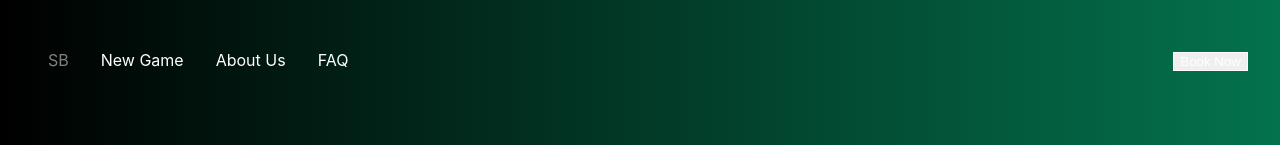
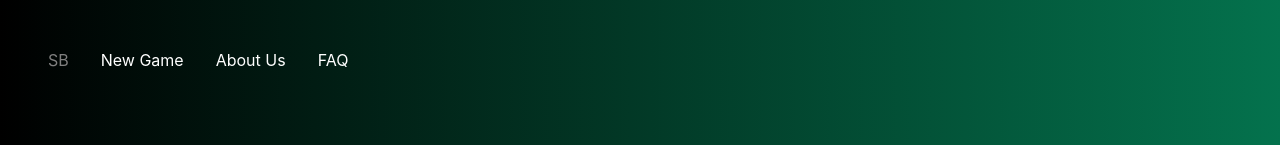
Before and after one commit to smailliwniloc/Spotify-Bingo, a React (Create React App) app: page / in a window 1280 px wide. Shown: the top 145 px of the page. Built offline with nearby package versions, Linux system fonts and the light colour scheme; no server answers; the HTML template or start-up script is replaced by a standard one.

Commit message:
remove weird button

```diff
--- a/src/components/Header.tsx
+++ b/src/components/Header.tsx
@@ -137,11 +137,11 @@ const PageHeader = () => {
           <NavLink to="/about-us">About Us</NavLink>
           <NavLink to="/FAQ">FAQ</NavLink>
         </Box>
-        <Box component="div" sx={styles.finalSection}>
+        {/* <Box component="div" sx={styles.finalSection}>
           <a href={'/'} target="_blank" rel="noreferrer">
             <button>Book Now</button>
           </a>
-        </Box>
+        </Box> */}
         <StyledBars onClick={handleDrawerToggle} />
         <Sidebar isOpen={sidebarOpen} handleDrawerToggle={handleDrawerToggle} />
       </Box>
```
